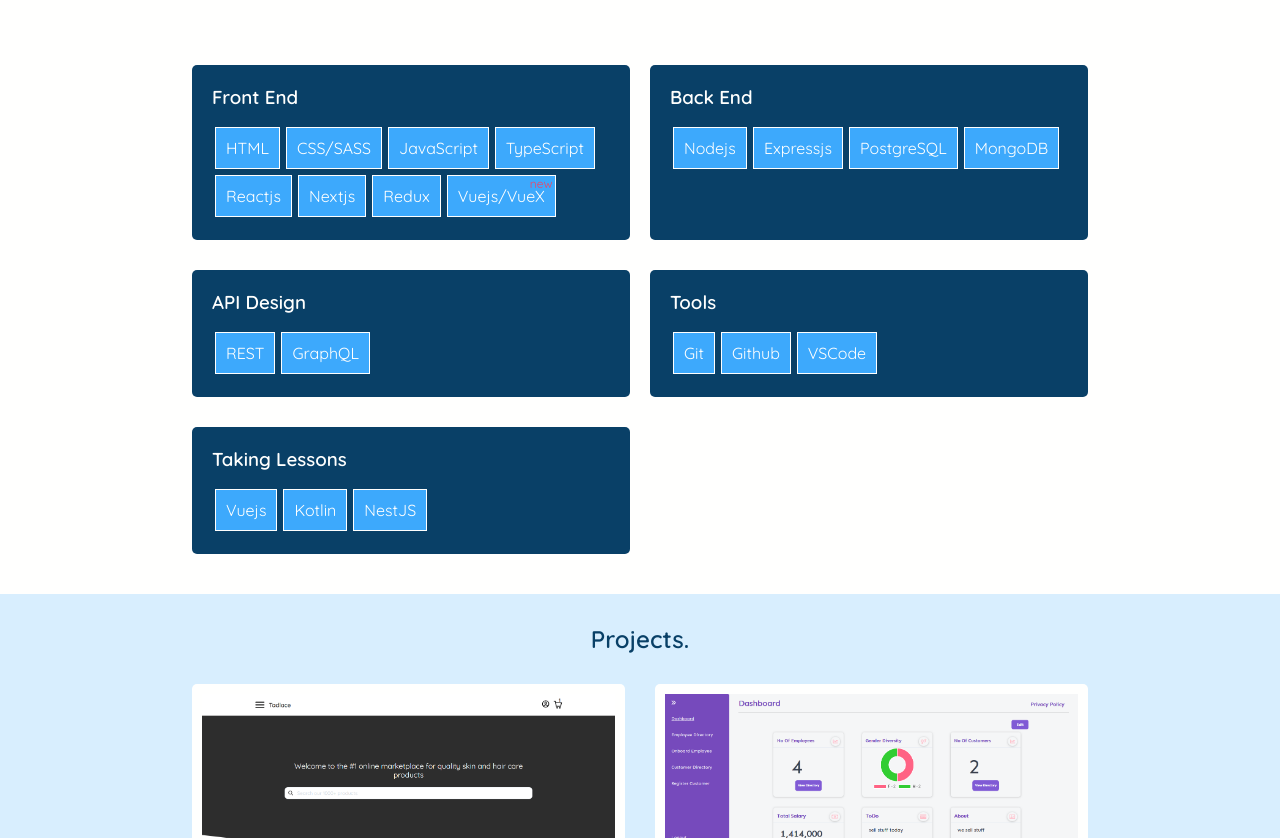
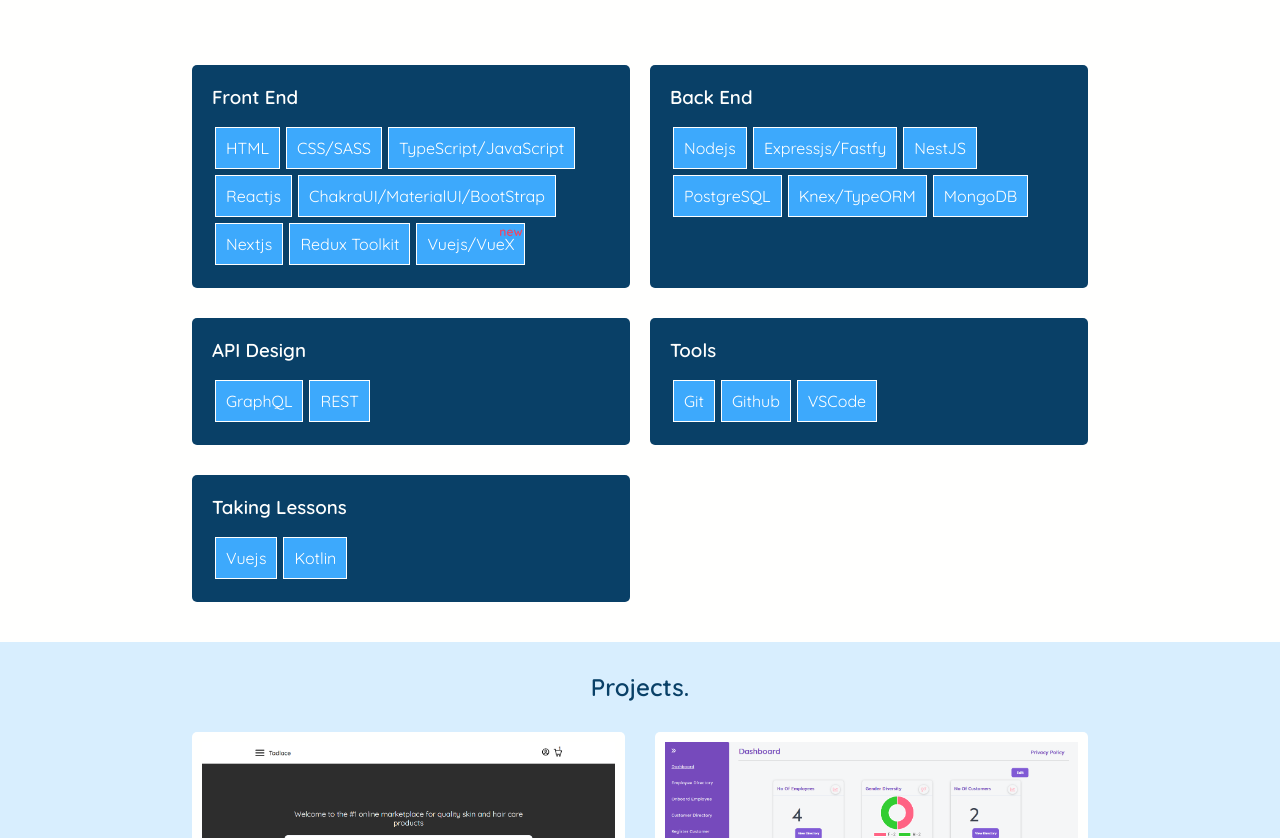
Before and after one commit to Segun98/portfolio, a Vue app: page / in a window 1280 px wide. Shown: the part 1962-2800 px from the top of the page. Built offline with nearby package versions, Linux system fonts and the light colour scheme.

Commit message:
Feat: Skills Update

```diff
--- a/src/components/Skills.vue
+++ b/src/components/Skills.vue
@@ -8,11 +8,11 @@
           <aside>
             <p>HTML</p>
             <p>CSS/SASS</p>
-            <p>JavaScript</p>
-            <p>TypeScript</p>
+            <p>TypeScript/JavaScript</p>
             <p>Reactjs</p>
+            <p>ChakraUI/MaterialUI/BootStrap</p>
             <p>Nextjs</p>
-            <p>Redux</p>
+            <p>Redux Toolkit</p>
             <p class="new-skill">Vuejs/VueX</p>
           </aside>
         </div>
@@ -20,16 +20,18 @@
           <h3>Back End</h3>
           <aside>
             <p>Nodejs</p>
-            <p>Expressjs</p>
+            <p>Expressjs/Fastfy</p>
+            <p>NestJS</p>
             <p>PostgreSQL</p>
+            <p>Knex/TypeORM</p>
             <p>MongoDB</p>
           </aside>
         </div>
         <div class="skills-card" data-aos="fade-up">
           <h3>API Design</h3>
           <aside>
+            <p>GraphQL</p>
             <p>REST</p>
-            <p>GraphQL</p>
           </aside>
         </div>
         <div class="skills-card" data-aos="fade-up">
@@ -45,7 +47,6 @@
           <aside>
             <p>Vuejs</p>
             <p>Kotlin</p>
-            <p>NestJS</p>
             <!-- <p>Laravel</p> -->
           </aside>
         </div>
@@ -125,6 +126,7 @@ export default {
   content: "new";
   color: #ef4565;
   font-size: 12px;
+  font-weight: bolder;
   top: 0;
   margin-left: -15px;
 }
```
